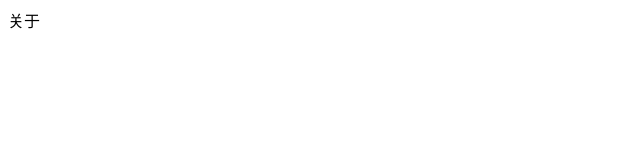
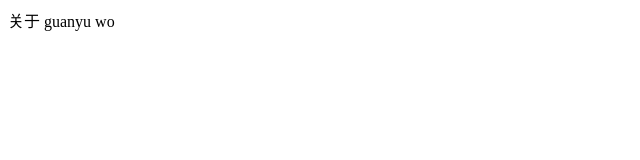
Before and after one commit to shaodongliang1116/proJect, a plain HTML site: page about.html in a window 1280 px wide. Shown: the full height of the page, 0-640 px from the left. Drawn offline with Linux system fonts and the light colour scheme.

Commit message:
clone修改提交

```diff
--- a/about.html
+++ b/about.html
@@ -8,7 +8,7 @@
 </head>
 
 <body>
-    关于
+    关于 guanyu wo
 </body>
 
 </html>
```
